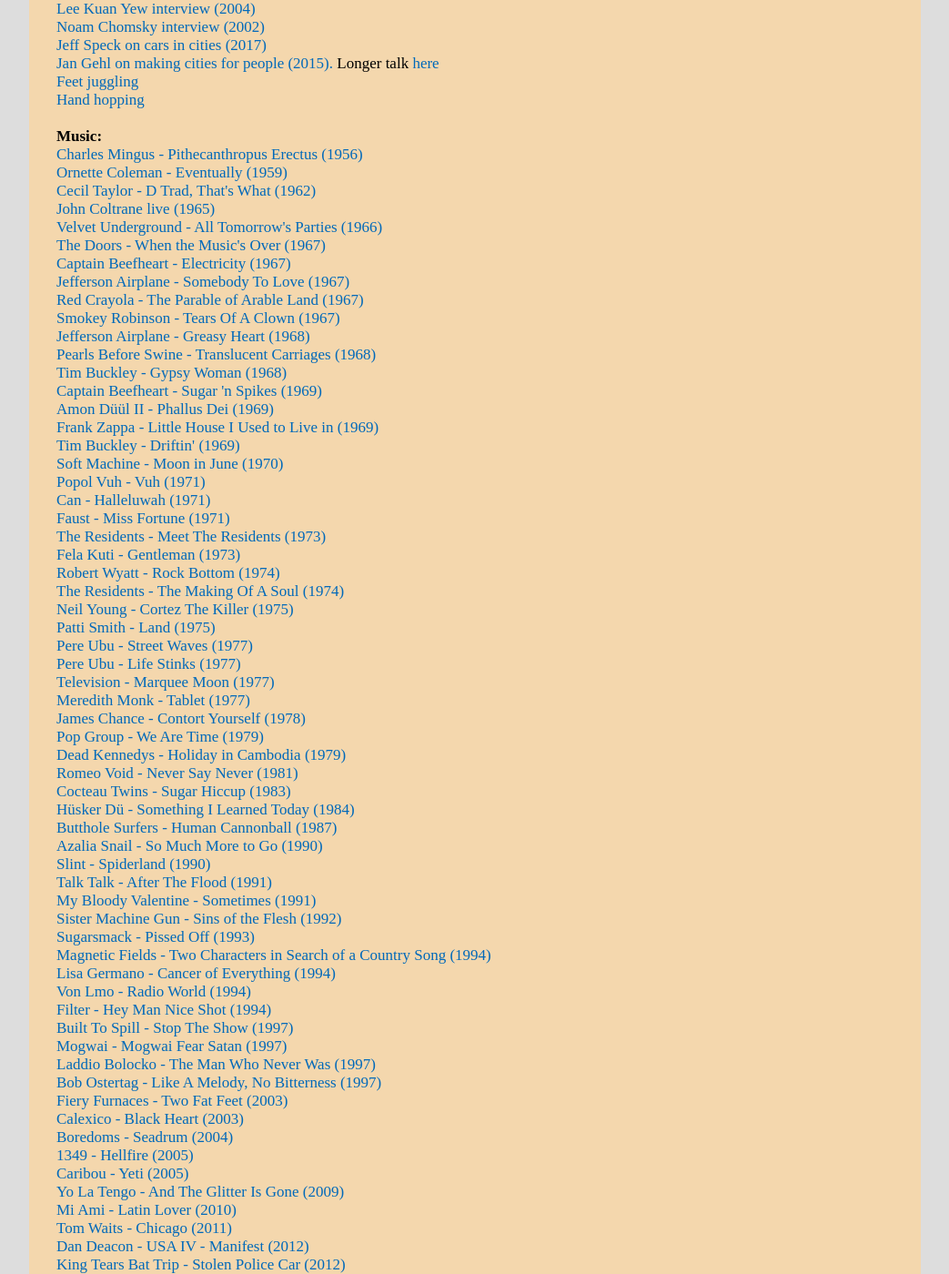
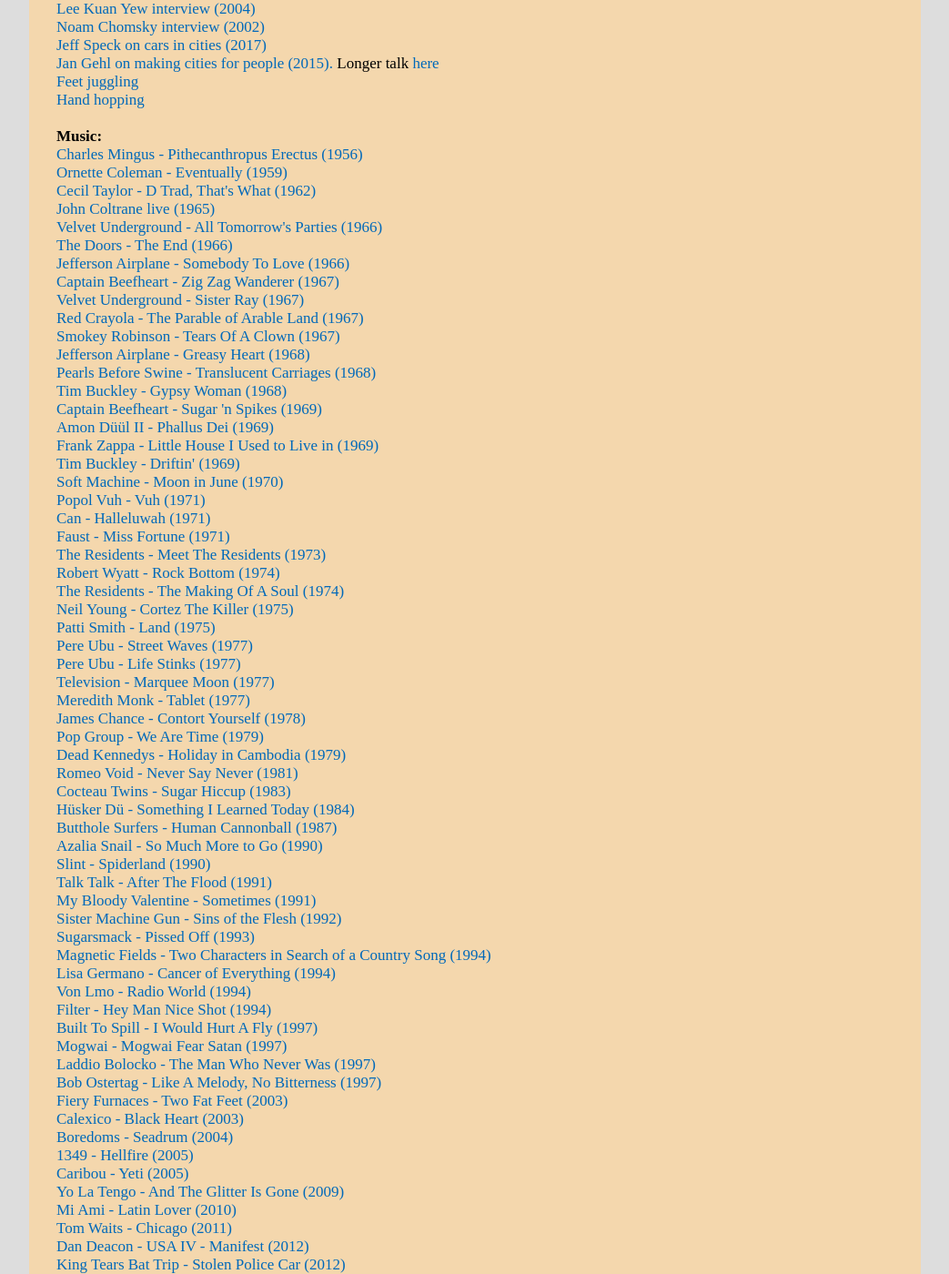
Before and after one commit to witbag/witbag.github.io, a Jekyll site: the page built from inspiration/index.html, in a window 1280 px wide and 1400 px high, scrolled down 347 px. Shown: the whole window at 91% size, without its empty margins (118-1161 px from the left). Built offline with Jekyll 4.4.1, drawn with Linux system fonts in a browser that asks for light colours; some of the changed text lies outside the part shown.

Commit message:
Update index.html

```diff
--- a/inspiration/index.html
+++ b/inspiration/index.html
@@ -30,9 +30,10 @@
 <a href="https://www.youtube.com/watch?v=Tx3rFerfL_k" target=_blank>Cecil Taylor - D Trad, That's What (1962)</a><br>
 <a href="https://www.youtube.com/watch?v=IsBbM5PIAHk" target=_blank>John Coltrane live (1965)</a><br>
 <a href="https://www.youtube.com/watch?v=ugBFEbGyqwc" target=_blank>Velvet Underground - All Tomorrow's Parties (1966)</a><br>
-<a href="https://www.youtube.com/watch?v=YkKRU1ajKFA" target=_blank>The Doors - When the Music's Over (1967)</a><br>
-<a href="https://www.youtube.com/watch?v=S8eRDkiwGMM" target=_blank>Captain Beefheart - Electricity (1967)</a><br>
-<a href="https://www.youtube.com/watch?v=YnS0GaiIewM" target=_blank>Jefferson Airplane - Somebody To Love (1967)</a><br>
+<a href="https://www.youtube.com/watch?v=JSUIQgEVDM4" target=_blank>The Doors - The End (1966)</a><br>
+<a href="https://www.youtube.com/watch?v=YnS0GaiIewM" target=_blank>Jefferson Airplane - Somebody To Love (1966)</a><br>
+<a href="https://www.youtube.com/watch?v=8dldMqyVpQ4" target=_blank>Captain Beefheart - Zig Zag Wanderer (1967)</a><br>
+<a href="https://www.youtube.com/watch?v=53F5nY68cBM" target=_blank>Velvet Underground - Sister Ray (1967)</a><br>
 <a href="https://www.youtube.com/watch?v=lERLfwriyJI" target=_blank>Red Crayola - The Parable of Arable Land (1967)</a><br>
 <a href="https://www.youtube.com/watch?v=ZaMX0Cs5Bc4" target=_blank>Smokey Robinson - Tears Of A Clown (1967)</a><br>
 <a href="https://www.youtube.com/watch?v=ymSqJEwmb_k" target=_blank>Jefferson Airplane - Greasy Heart (1968)</a><br>
@@ -47,7 +48,6 @@
 <a href="https://www.youtube.com/watch?v=zupb-zzY8nA" target=_blank>Can - Halleluwah (1971)</a><br>
 <a href="https://www.youtube.com/watch?v=Yu9MehUlLgo" target=_blank>Faust - Miss Fortune (1971)</a><br>
 <a href="https://www.youtube.com/watch?v=QxSgaxUtZ2c" target=_blank>The Residents - Meet The Residents (1973)</a><br>
-<a href="https://www.youtube.com/watch?v=snIV_-IECsM" target=_blank>Fela Kuti - Gentleman (1973)</a><br>
 <a href="https://www.youtube.com/watch?v=-4AhdWGci3c" target=_blank>Robert Wyatt - Rock Bottom (1974)</a><br>
 <a href="https://www.youtube.com/watch?v=5OlrMT2gWWY" target=_blank>The Residents - The Making Of A Soul (1974)</a><br>
 <a href="https://www.youtube.com/watch?v=UudoW_7ufoU" target=_blank>Neil Young - Cortez The Killer (1975)</a><br>
@@ -73,7 +73,7 @@
 <a href="https://www.youtube.com/watch?v=mbZDVMZpKHA" target=_blank>Lisa Germano - Cancer of Everything (1994)</a><br>
 <a href="https://www.youtube.com/watch?v=7gLVs6mKb_Q" target=_blank>Von Lmo - Radio World (1994)</a><br>
 <a href="https://www.youtube.com/watch?v=6bq8-ZszK1o" target=_blank>Filter - Hey Man Nice Shot (1994)</a><br>
-<a href="https://www.youtube.com/watch?v=OMUlMoQu0JE" target=_blank>Built To Spill - Stop The Show (1997)</a><br>
+<a href="https://www.youtube.com/watch?v=UWbIEvfCDKE" target=_blank>Built To Spill - I Would Hurt A Fly (1997)</a><br>
 <a href="https://www.youtube.com/watch?v=du4JbfK5okA" target=_blank>Mogwai - Mogwai Fear Satan (1997)</a><br>
 <a href="https://www.youtube.com/watch?v=d3geqHgAuFo" target=_blank>Laddio Bolocko - The Man Who Never Was (1997)</a><br>
 <a href="https://www.youtube.com/watch?v=ZN2xRlWuBvo" target=_blank>Bob Ostertag - Like A Melody, No Bitterness (1997)</a><br>
```
Also changed, not shown: other parts of inspiration/index.html (+0 -1 lines).
